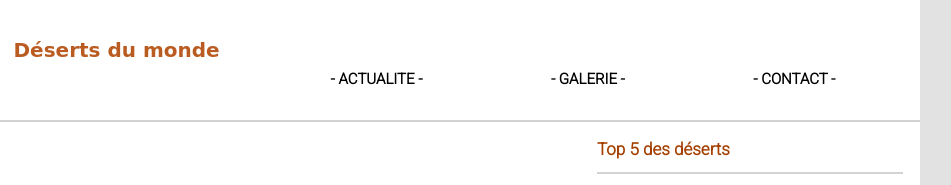
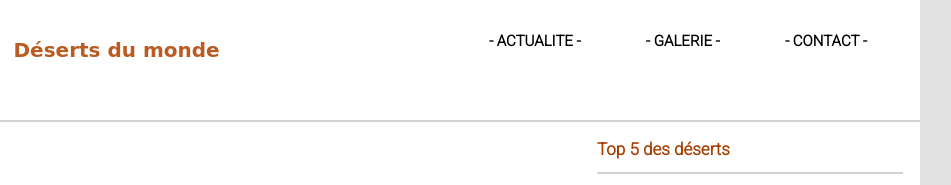
Before and after one commit to Titiloloth/deserts-du-monde, a plain HTML site: page index.html in a window 1280 px wide. Shown: the top 185 px of the page, 232-1183 px from the left. Drawn offline with Linux system fonts and the light colour scheme; a web font is replaced by a local one.

Commit message:
hotfix/barre nav

```diff
--- a/assets/style.css
+++ b/assets/style.css
@@ -196,10 +196,8 @@ nav {
 }
 
 ul {
-    display: flex;
-    flex-direction: row;
-    justify-content: space-around;
-    margin-top: 10%;
+    margin-left: 30%;
+    margin-top: 4%;
 }
 
 .nav {
```
